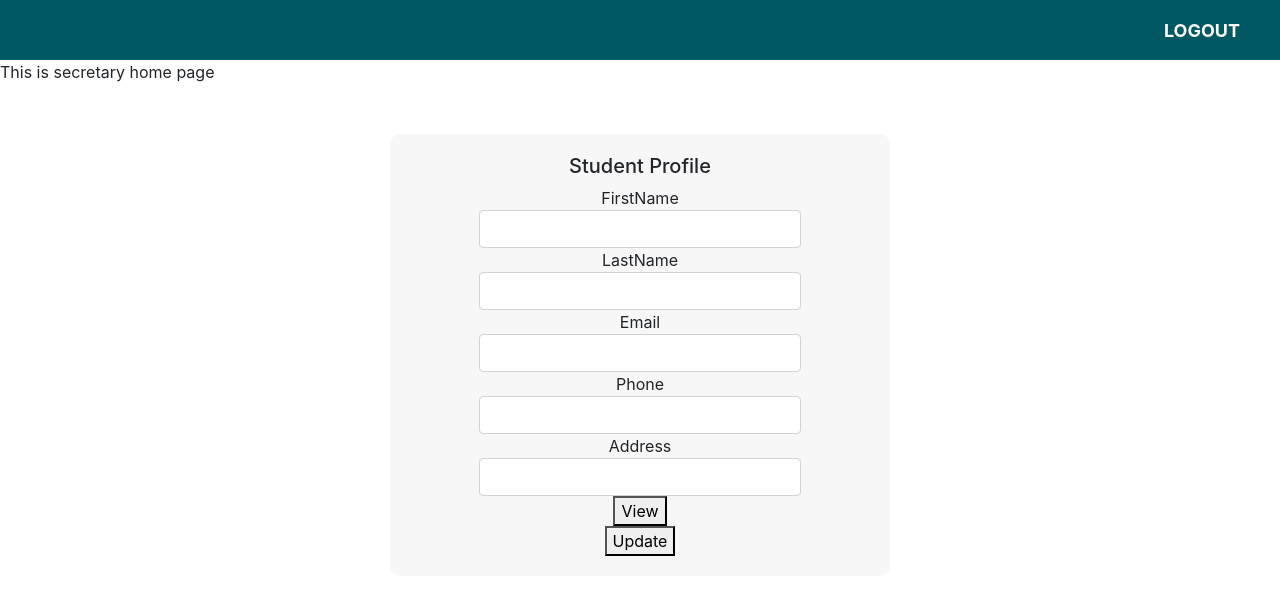
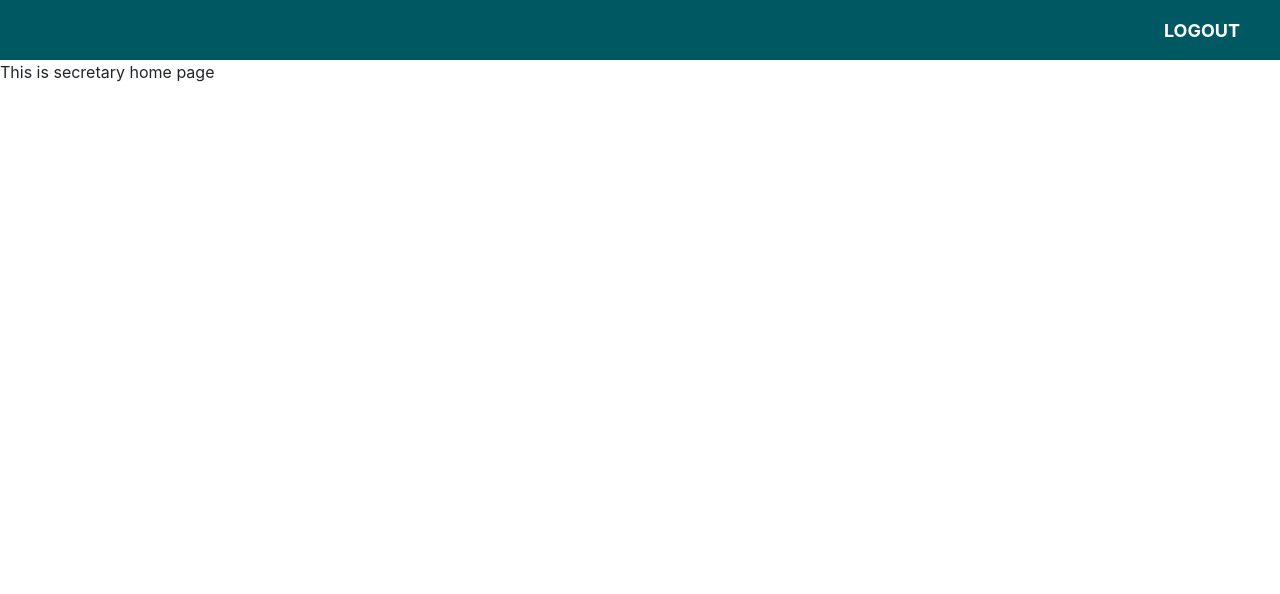
Before and after one commit to laviniamaties/DISI, a React (Create React App) app in the folder client/: page /secretary in a window 1280 px wide. Shown: the top 594 px of the page. Built offline with nearby package versions, Linux system fonts and the light colour scheme; sample sign-in values are in the browser's storage.

Commit message:
studnet-profile

```diff
--- a/client/src/Components/login-form.tsx
+++ b/client/src/Components/login-form.tsx
@@ -25,7 +25,7 @@ export default class LoginForm extends PureComponent<any, any> {
             email: this.state.email,
             password: this.state.password,
             role: this.state.role,
-            ID: 0
+            id: 0
         };
         const url = !this.state.isLoginForm ? 'users' : 'login';
 
--- a/client/src/Components/secretary-form.tsx
+++ /dev/null
@@ -1,83 +0,0 @@
-import React, { Component } from 'react'
-
-class SecretaryForm extends Component {
-
-    state = {
-        firstname: '',
-        lastname:'',
-        email: '',
-        phone: '',
-        address: '',
-        open: false
-    }
-
-    private handleSubmit = (e: any) => {
-        e.preventDefault();
-
-        console.log(this.state)
-    }
-    private handleChange = (e: any) => {
-            this.setState({
-                [e.target.name]: e.target.value
-        })
-    }
-
-
-        public render(): any {
-            return(
-                <div className="container text-center">
-                    <h5>Student Profile</h5>
-                    <form onSubmit={this.handleSubmit}>
-                        <div className='secretary-form'>
-                        <div>FirstName</div>
-                            <input
-                                type="text"
-                                name="firstname"
-                                value = {this.state.firstname}
-                                onChange={this.handleChange}
-                                className={'form-control'}
-                            />
-                        <div>LastName</div>
-
-                            <input
-                                type="text"
-                                name="lastname"
-                                value = { this.state.lastname}
-                                onChange={this.handleChange}
-                                className={'form-control'}
-                            />
-
-                        <div>Email</div>
-                            <input
-                                type="text"
-                                name="email"
-                                value = { this.state.email}
-                                onChange={this.handleChange}
-                                className={'form-control'}
-                            />
-                         <div>Phone</div>
-                            <input
-                                type="text"
-                                name="phone"
-                                value = { this.state.phone}
-                                onChange={this.handleChange}
-                                className={'form-control'}
-                            />
-                         <div>Address</div>
-                            <input
-                                type="text"
-                                name="address"
-                                value = { this.state.address}
-                                onChange={this.handleChange}
-                                className={'form-control'}
-                            />
-                        <div><button>View</button></div>
-                        <button>Update</button>
-                    </div>
-                </form>
-            </div>
-        )
-    }
-}
-
-export default SecretaryForm
--- a/client/src/Components/student-profile.tsx
+++ b/client/src/Components/student-profile.tsx
@@ -1,8 +1,13 @@
 import React, { PureComponent } from 'react'
+import AuthService from '../Services/auth-service';
+import HttpService from '../Services/http-service';
+import { IUser, Role } from '../Models/IUser';
 
 export default class StudentProfile extends PureComponent<any, any> {
+    constructor(props: any) {
+        super(props);
 
-    state = {
+        this.state = {
             firstname: '',
             lastname:'',
             email: '',
@@ -10,11 +15,43 @@ export default class StudentProfile extends PureComponent<any, any> {
             address: '',
             open: false
         }
+    }
+
+    public componentWillMount(): void {
+        const authenticatedUser = AuthService.getAuthenticatedUser();
+
+        this.setState({
+            email: authenticatedUser.email
+        })
+    }
 
     private handleSubmit = (e: any) => {
         e.preventDefault();
 
         console.log(this.state)
+
+        const authenticatedUser = AuthService.getAuthenticatedUser();
+
+        const user : IUser = {
+            id: authenticatedUser.id,
+            email: this.state.email
+        };
+
+        console.log(authenticatedUser);
+        const url =  'users/' + authenticatedUser.id;
+
+        HttpService.doUpdateRequest<IUser>(url, user)
+            .then(
+                (result) => {
+                    console.log('student / update successful');
+                }
+            )
+            .catch((error) => {
+                console.log(error)
+                this.setState({
+                    errorMessage: error
+                })
+            })
     }
 
     private handleChange = (e: any) => {
@@ -36,32 +73,33 @@ export default class StudentProfile extends PureComponent<any, any> {
             <div className="student_form">
                 <h5>This is the Student Profile</h5>
                 <form onSubmit={this.handleSubmit}>
+                <div> FirstName :
                     <label>
                         <input type="text" name="firstname" value = {this.state.firstname} onChange={this.handleChange}/>
                     </label>
+                </div>
+                <div> Last Name :
                     <label>
                         <input type="text" name="lastname" value = {this.state.lastname} onChange={this.handleChange}/>
                     </label>
+                </div>
+                <div> Email     :
                     <label>
                         <input type="text" name="email" value = {this.state.email} onChange={this.handleChange}/>
                     </label>
+                </div>
+                <div> Phone     :
                     <label>
                         <input type="text" name="phone" value = {this.state.phone} onChange={this.handleChange}/>
                     </label>
+                </div>
+                <div> Address   :
                     <label>
                         <input type="text" name="address" value = { this.state.address} onChange={this.handleChange}/>
                     </label>
-                    <button>Submit</button>
-
+                </div>
+                <button className="btn btn-primary login-btn">Submit</button>
                 </form>
-
-                <div className="container">
-                    <button type="button" className="button"onClick={this.handleButtonClick}>
-                        ☰
-                    </button>
-
-                </div>
-
             </div>
         )
     }
--- a/client/src/Models/IUser.ts
+++ b/client/src/Models/IUser.ts
@@ -5,8 +5,8 @@ export enum Role{
 }
 
 export interface IUser {
-    ID : number,
-    email : string,
-    password : string,
-    role : Role,
+    id?: number,
+    email?: string,
+    password?: string,
+    role?: Role,
 }
--- a/client/src/Services/http-service.ts
+++ b/client/src/Services/http-service.ts
@@ -28,4 +28,16 @@ export default class HttpService {
         })
     }
 
+    public static doUpdateRequest<T>(url: string, body: T): Promise<T> {
+        return new Promise((resolve, reject) => {
+            axios.put(this.root + url, body).then((response: any) => {
+                resolve(response.data);
+            })
+            .catch(
+                (error: any) => {
+                    reject(error.response);
+            })
+        })
+    }
+
 }
--- a/client/src/pages/SecretaryHomePage/secretary-home.page.tsx
+++ b/client/src/pages/SecretaryHomePage/secretary-home.page.tsx
@@ -1,6 +1,5 @@
 import './secretary-styles.css';
 import React, { PureComponent } from 'react';
-import SecretaryForm from '../../Components/secretary-form';
 import { Redirect } from 'react-router';
 import AuthService from '../../Services/auth-service';
 
@@ -24,7 +23,6 @@ export default class SecretaryHomePage extends PureComponent<ISecretaryHomePageS
         return (
             <div className='divWrapper'>
                 This is secretary home page
-                <SecretaryForm />
             </div>
         )
     }
--- a/client/src/pages/StudentHomePage/student-home.page.tsx
+++ b/client/src/pages/StudentHomePage/student-home.page.tsx
@@ -24,7 +24,6 @@ export default class StudentHomePage extends PureComponent<IStudentHomePageProps
 
         return (
             <div className='divWrapper'>
-                This is student home page
                 <StudentProfile/>
             </div>
         )
```
Also changed, not shown: client/src/Components/SecretaryForm.tsx (deleted, +0 -69 lines), client/src/Services/backend-request-handler.ts (+14 -0 lines). Lines whose indentation alone changed are shown as unchanged.
